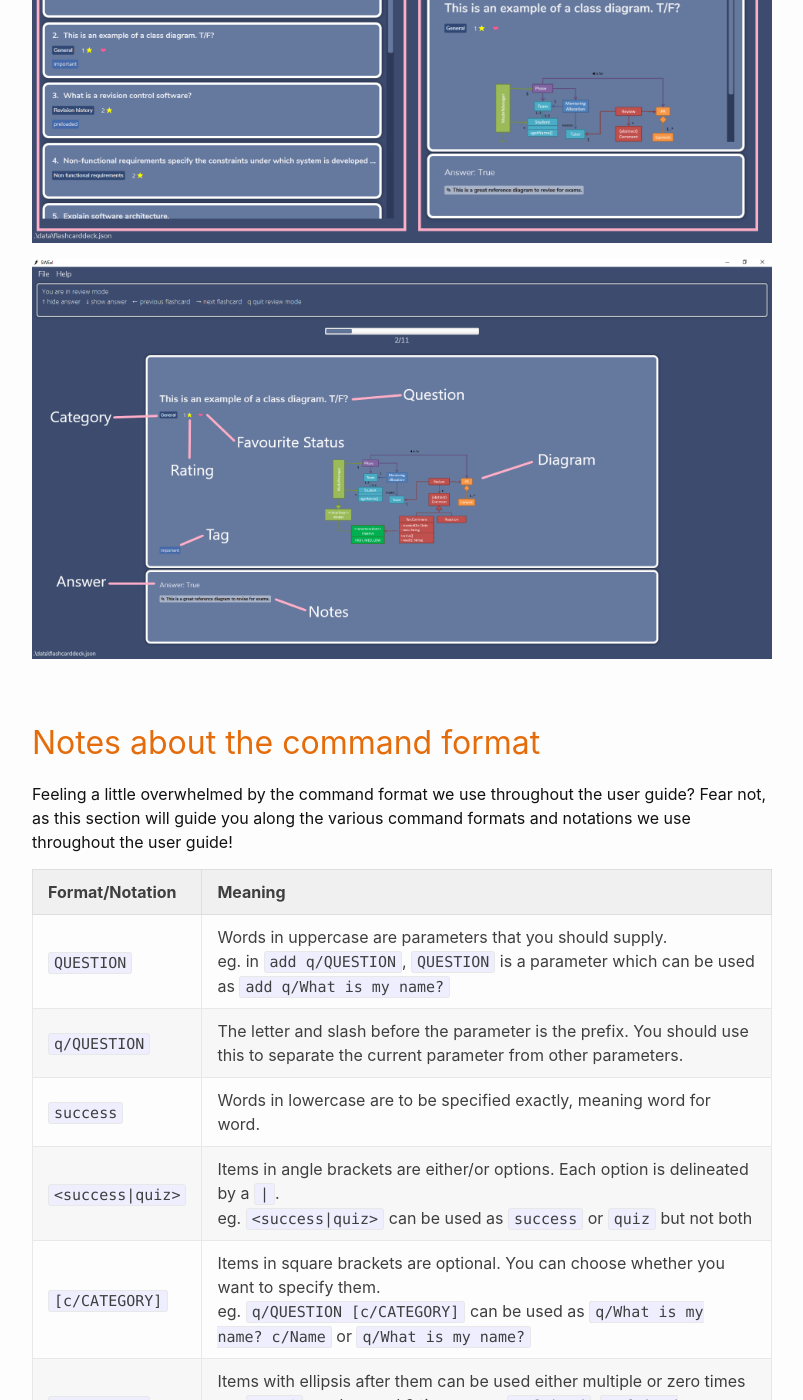
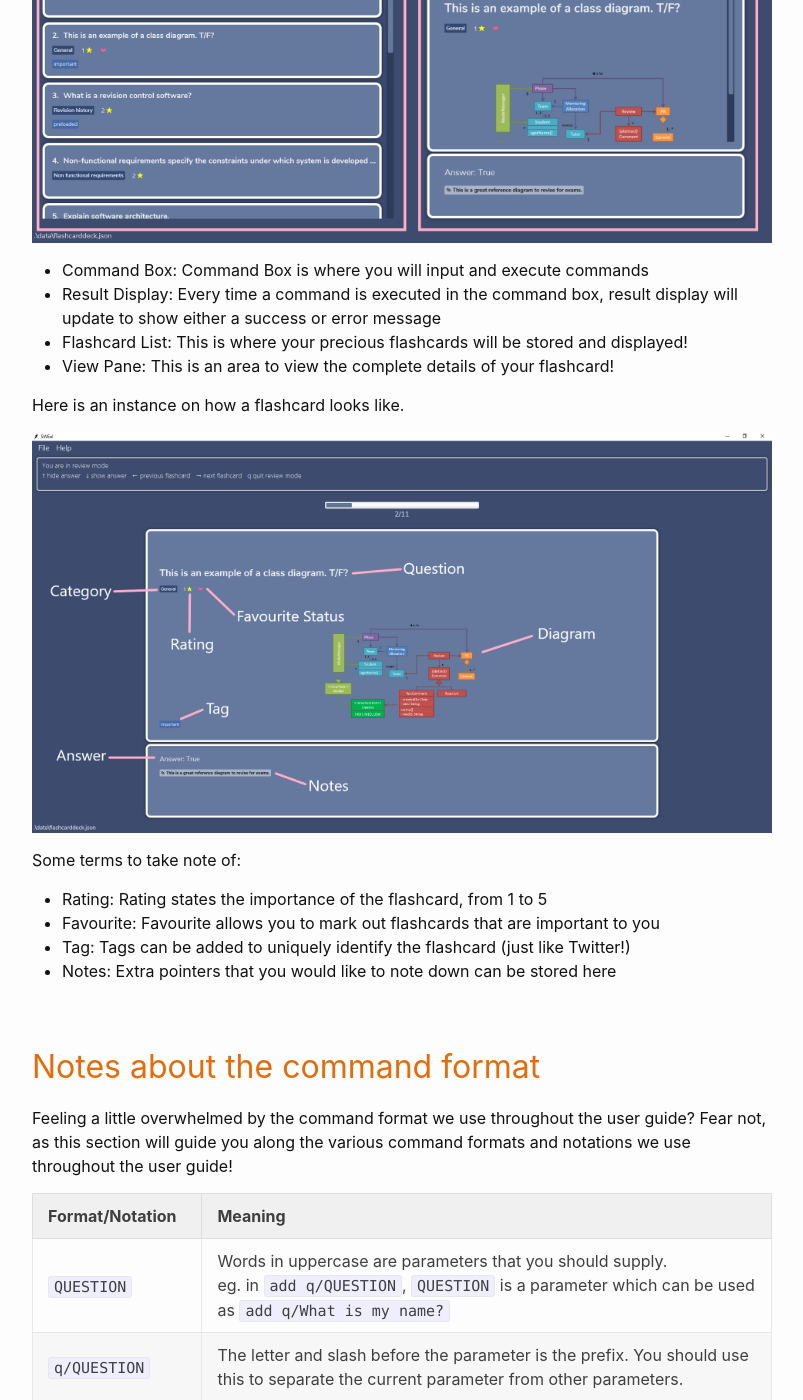
Before and after one commit to minzzelo/cs2101ug, a Jekyll site: the page built from docs/UserGuide.md, in a window 1280 px wide and 1400 px high, scrolled down 4079 px. Shown: the whole window, without its empty margins (238-1041 px from the left). Built offline with Jekyll 4.4.1, drawn with Linux system fonts in a browser that asks for light colours; emoji names are drawn with the system emoji font; some of the changed text lies outside the part shown.

Commit message:
Update Application Layout

```diff
--- a/docs/UserGuide.md
+++ b/docs/UserGuide.md
@@ -92,11 +92,27 @@ I’m sure you want to score in your examination 😊 so please proceed on to th
 
 ## Application Layout
 
-Here is how our application looks like.
+Before we begin, here is how the interface of our application looks like.
 
 ![filedirectory](images/ug/label1.png)
 
+* Command Box: Command Box is where you will input and execute commands
+* Result Display: Every time a command is executed in the command box, result display will update to show either a success or error message
+* Flashcard List: This is where your precious flashcards will be stored and displayed!
+* View Pane: This is an area to view the complete details of your flashcard!
+
+
+Here is an instance on how a flashcard looks like.
+
 ![filedirectory](images/ug/label2.png)
+
+Some terms to take note of:
+* Rating: Rating states the importance of the flashcard, from 1 to 5
+* Favourite: Favourite allows you to mark out flashcards that are important to you
+* Tag: Tags can be added to uniquely identify the flashcard (just like Twitter!)
+* Notes: Extra pointers that you would like to note down can be stored here
+
+
 
 <div style="page-break-after: always;"></div>
 
```
